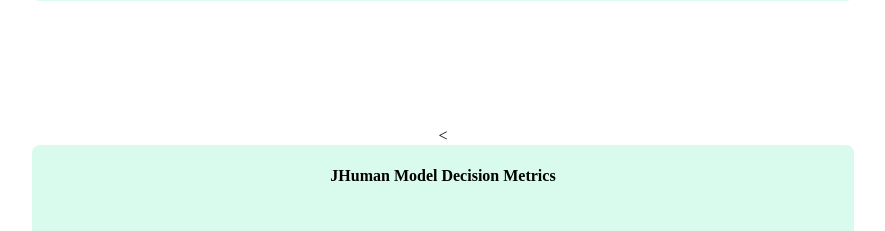
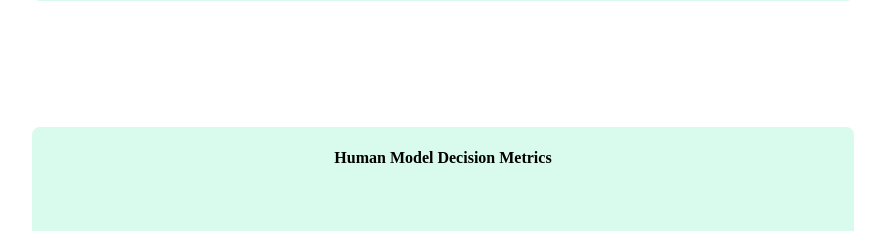
Before and after one commit to gurseerat17/Human-MultiAgent-CandidateShortlisting, a Flask app: template templates/resume_results.html in a window 1280 px wide. Shown: the part 359-590 px from the top of the page, without its empty margins (197-1082 px from the left). Run offline with Flask 2, Linux system fonts and the light colour scheme; the template is opened without the code that fills it, so the values that code supplies are empty; parts of the project's set-up code (start-up, migrations or seed data) failed here and were passed over.

```diff
--- a/templates/resume_results.html
+++ b/templates/resume_results.html
@@ -37,18 +37,18 @@
     </table>
 </div>
 <div align="center">
-    <<table style="border-collapse: collapse; border-radius: 8px; padding-bottom: 5%; width:65%;margin:auto; margin-bottom: 10%;
+    <table style="border-collapse: collapse; border-radius: 8px; padding-bottom: 5%; width:65%;margin:auto; margin-bottom: 10%;
     background-color:rgba(178, 248, 219, 0.5);">
         <tr >
         <td align="center" colspan="3">
-        <h4>JHuman Model Decision Metrics</h4>
+        <h4>Human Model Decision Metrics</h4>
         </td>
         </tr>
         <tr>
         <td style="padding: 5%;">Expected Utility of Accept : {{E_accept}}</td>
         <td style="padding: 5%;">Expected Utility of Solve : {{E_solve}}</td>
         </tr>
-    </table>>
+    </table>
 </div>
 </body>
 </html>
```
